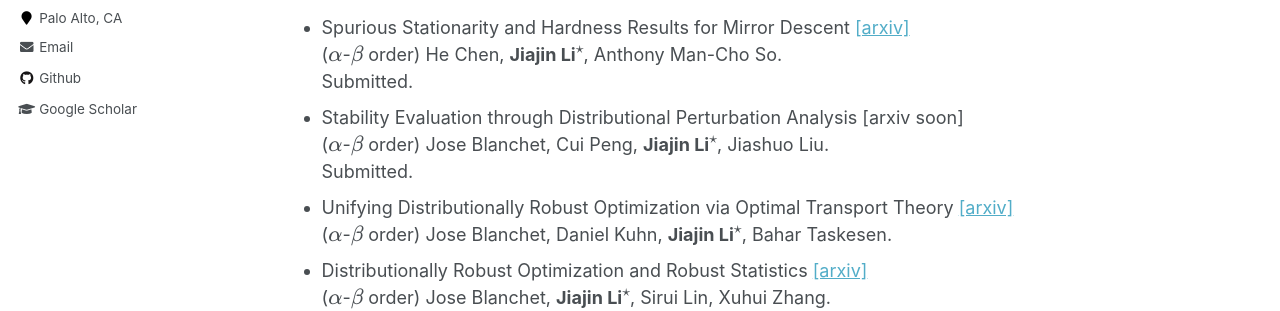
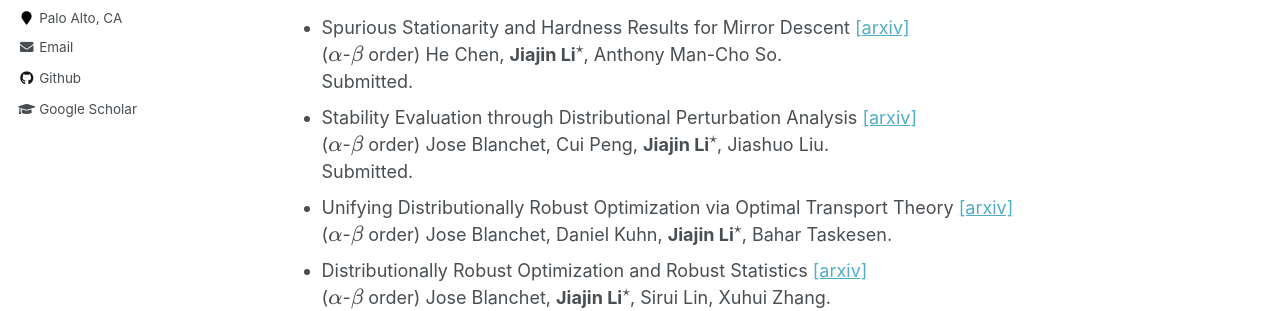
Before and after one commit to gerrili1996/gerrili1996.github.io, a Jekyll site: the page built from _pages/publications.md, in a window 1280 px wide and 900 px high. Shown: the part 393-704 px from the top of the window. Built offline with Jekyll 4.4.1, drawn with Linux system fonts in a browser that asks for light colours; formulas are drawn with MathJax 3.

Commit message:
update stability

```diff
--- a/_pages/publications.md
+++ b/_pages/publications.md
@@ -13,7 +13,7 @@ author_profile: true
   Under revision at **Mathematical Programming**. <br>Preliminary version accepted by NeurIPS 2022 Workshop on Optimization for Machine Learning (**OPT 2022**), **Oral**.
 - Spurious Stationarity and Hardness Results for Mirror Descent [[arxiv]](https://arxiv.org/abs/2404.08073) <br>($\alpha$-$\beta$ order) He Chen,  **Jiajin Li**$^\star$, Anthony Man-Cho So.<br>
 Submitted.
-- Stability Evaluation through Distributional Perturbation Analysis [arxiv soon] <br>($\alpha$-$\beta$ order) Jose Blanchet, Cui Peng,  **Jiajin Li**$^\star$, Jiashuo Liu. <br>
+- Stability Evaluation through Distributional Perturbation Analysis [[arxiv]](https://arxiv.org/abs/2405.03198) <br>($\alpha$-$\beta$ order) Jose Blanchet, Cui Peng,  **Jiajin Li**$^\star$, Jiashuo Liu. <br>
 Submitted.
 - Unifying Distributionally Robust Optimization via Optimal Transport Theory  [[arxiv]](https://arxiv.org/abs/2308.05414) <br>($\alpha$-$\beta$ order) Jose Blanchet, Daniel Kuhn,  **Jiajin Li**$^\star$, Bahar Taskesen. <br>
 - Distributionally Robust Optimization and Robust Statistics  [[arxiv]](https://arxiv.org/abs/2401.14655) <br>($\alpha$-$\beta$ order) Jose Blanchet,  **Jiajin Li**$^\star$, Sirui Lin, Xuhui Zhang. <br>
```
